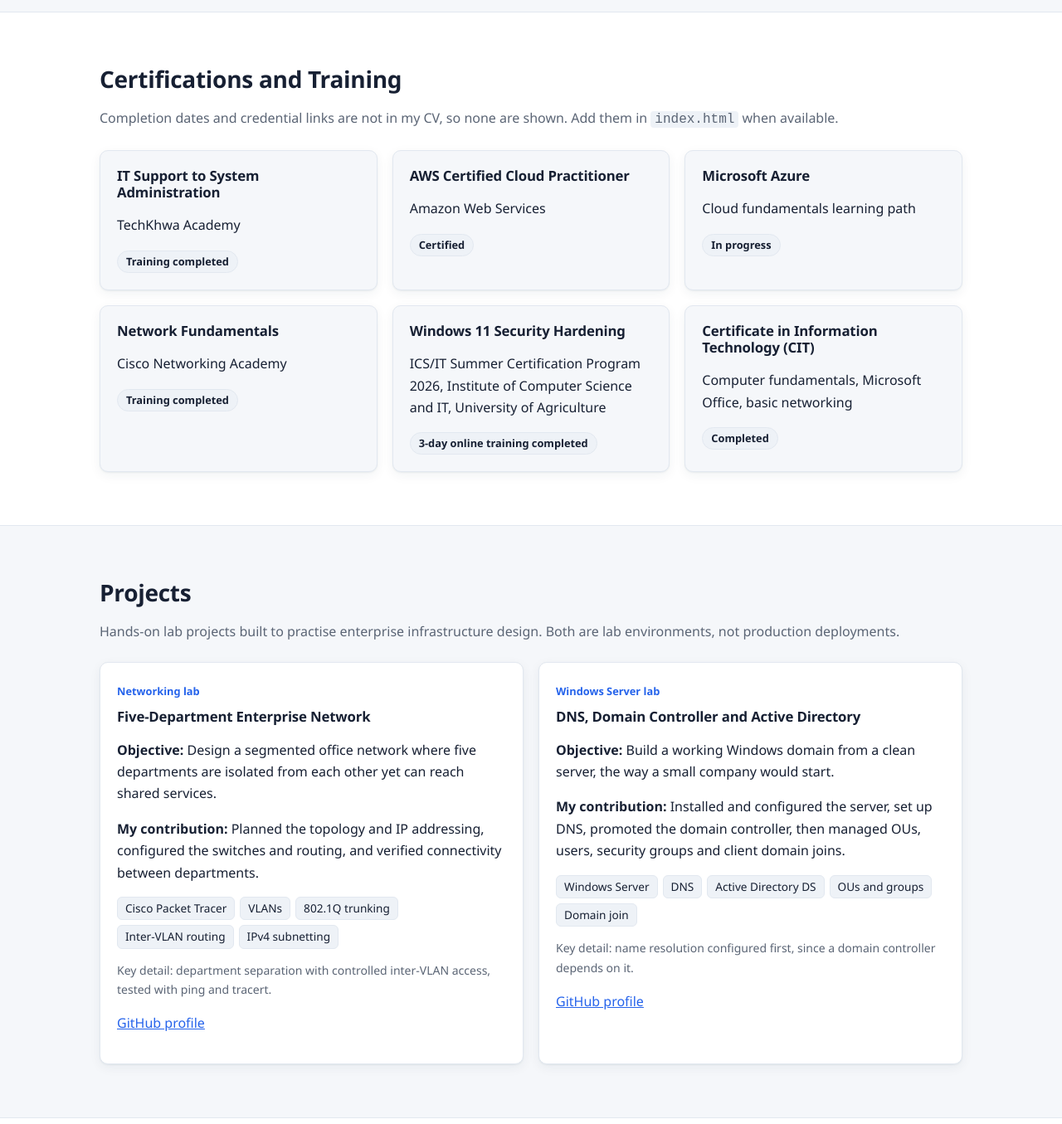
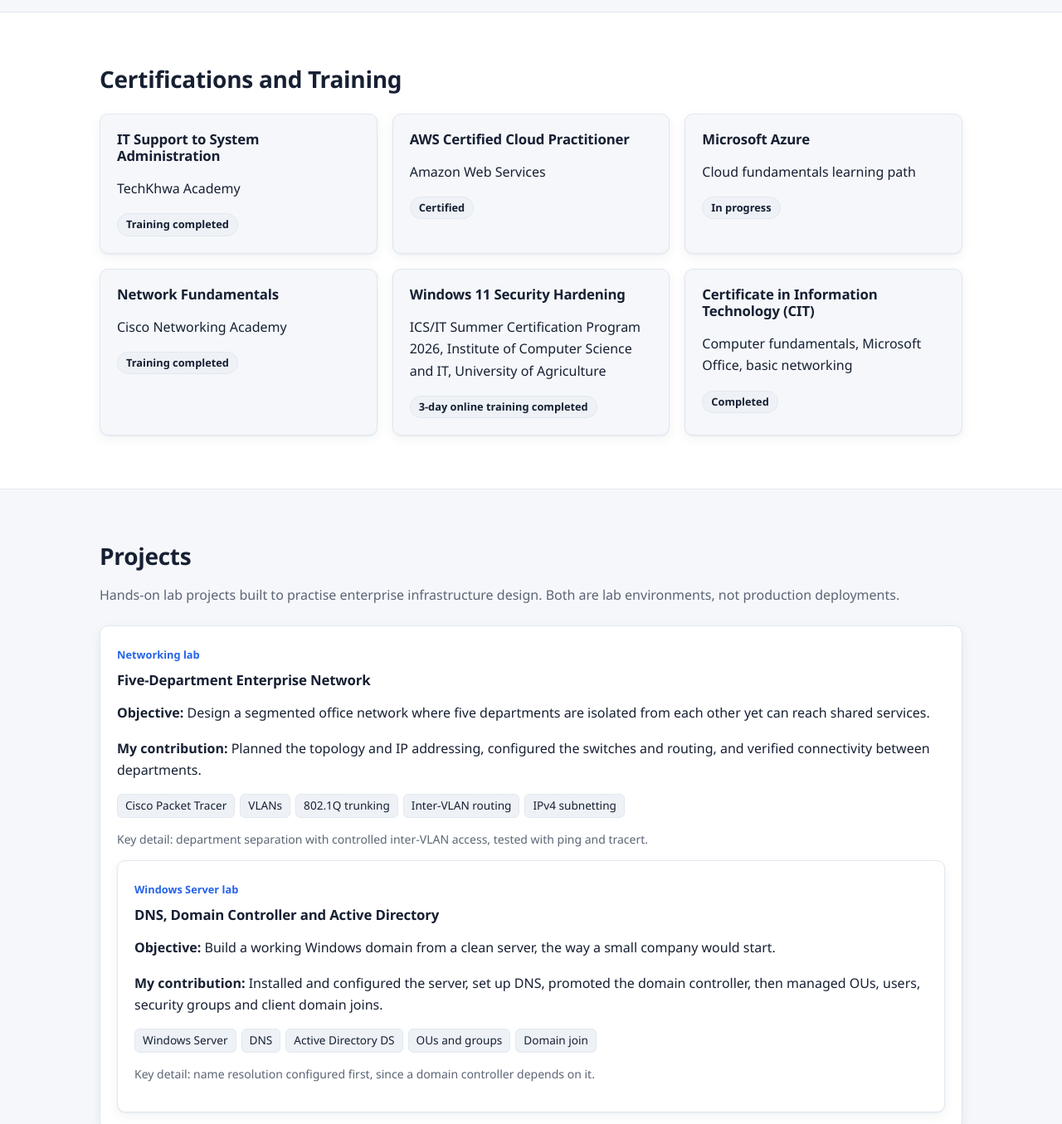
Before and after one commit to ashfaq1795/ashfaq-it-portfolio, a plain HTML site: page index.html in a window 1280 px wide. Shown: the part 3680-5035 px from the top of the page at 83% size. Drawn offline with Linux system fonts and the light colour scheme.

Commit message:
some content modified

```diff
--- a/index.html
+++ b/index.html
@@ -115,7 +115,6 @@
 
 <section id="certifications" class="section alt"><div class="wrap">
   <h2>Certifications and Training</h2>
-  <p class="muted">Completion dates and credential links are not in my CV, so none are shown. Add them in <code>index.html</code> when available.</p>
   <div class="grid">
     <article class="card"><h3>IT Support to System Administration</h3><p>TechKhwa Academy</p><p class="badge">Training completed</p></article>
     <article class="card"><h3>AWS Certified Cloud Practitioner</h3><p>Amazon Web Services</p><p class="badge">Certified</p><!-- Add exam date and verification link here when available --></article>
@@ -135,13 +134,13 @@
       <p><strong>My contribution:</strong> Planned the topology and IP addressing, configured the switches and routing, and verified connectivity between departments.</p>
       <ul class="tags"><li>Cisco Packet Tracer</li><li>VLANs</li><li>802.1Q trunking</li><li>Inter-VLAN routing</li><li>IPv4 subnetting</li></ul>
       <p class="muted small">Key detail: department separation with controlled inter-VLAN access, tested with ping and tracert.</p>
-      <p><a href="https://github.com/ashfaq1795" target="_blank" rel="noopener">GitHub profile</a></p></article>
+      <!-- <p><a href="https://github.com/ashfaq1795" target="_blank" rel="noopener">GitHub profile</a></p></article> -->
     <article class="card"><p class="tag-l">Windows Server lab</p><h3>DNS, Domain Controller and Active Directory</h3>
       <p><strong>Objective:</strong> Build a working Windows domain from a clean server, the way a small company would start.</p>
       <p><strong>My contribution:</strong> Installed and configured the server, set up DNS, promoted the domain controller, then managed OUs, users, security groups and client domain joins.</p>
       <ul class="tags"><li>Windows Server</li><li>DNS</li><li>Active Directory DS</li><li>OUs and groups</li><li>Domain join</li></ul>
       <p class="muted small">Key detail: name resolution configured first, since a domain controller depends on it.</p>
-      <p><a href="https://github.com/ashfaq1795" target="_blank" rel="noopener">GitHub profile</a></p></article>
+      <!-- <p><a href="https://github.com/ashfaq1795" target="_blank" rel="noopener">GitHub profile</a></p></article> -->
   </div>
 </div></section>
 
```
